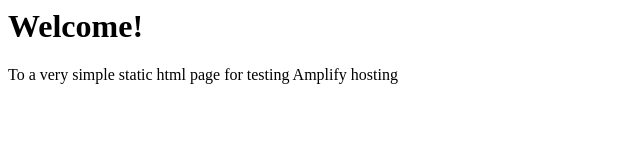
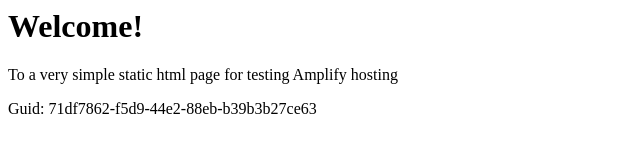
Before and after one commit to aws-aemilia-pdx/Github-PR-Commit-Integration-Test-DoNotTouch-GitH-MJCD6L4M-v1-preprod-us-west-2, a website: page src/index.html in a window 1280 px wide. Shown: the whole page, without its empty margins (0-640 px from the left). Drawn offline with Linux system fonts and the light colour scheme.

Commit message:
commit from integ tests

```diff
--- a/src/index.html
+++ b/src/index.html
@@ -1,3 +1,5 @@
+
+
 <html lang="en">
 
 <head>
@@ -10,6 +12,6 @@
 <body>
     <h1>Welcome!</h1>
     <p>To a very simple static html page for testing Amplify hosting</p>
-</body>
+    <p>Guid: 71df7862-f5d9-44e2-88eb-b39b3b27ce63</p></body>
 
 </html>
```
